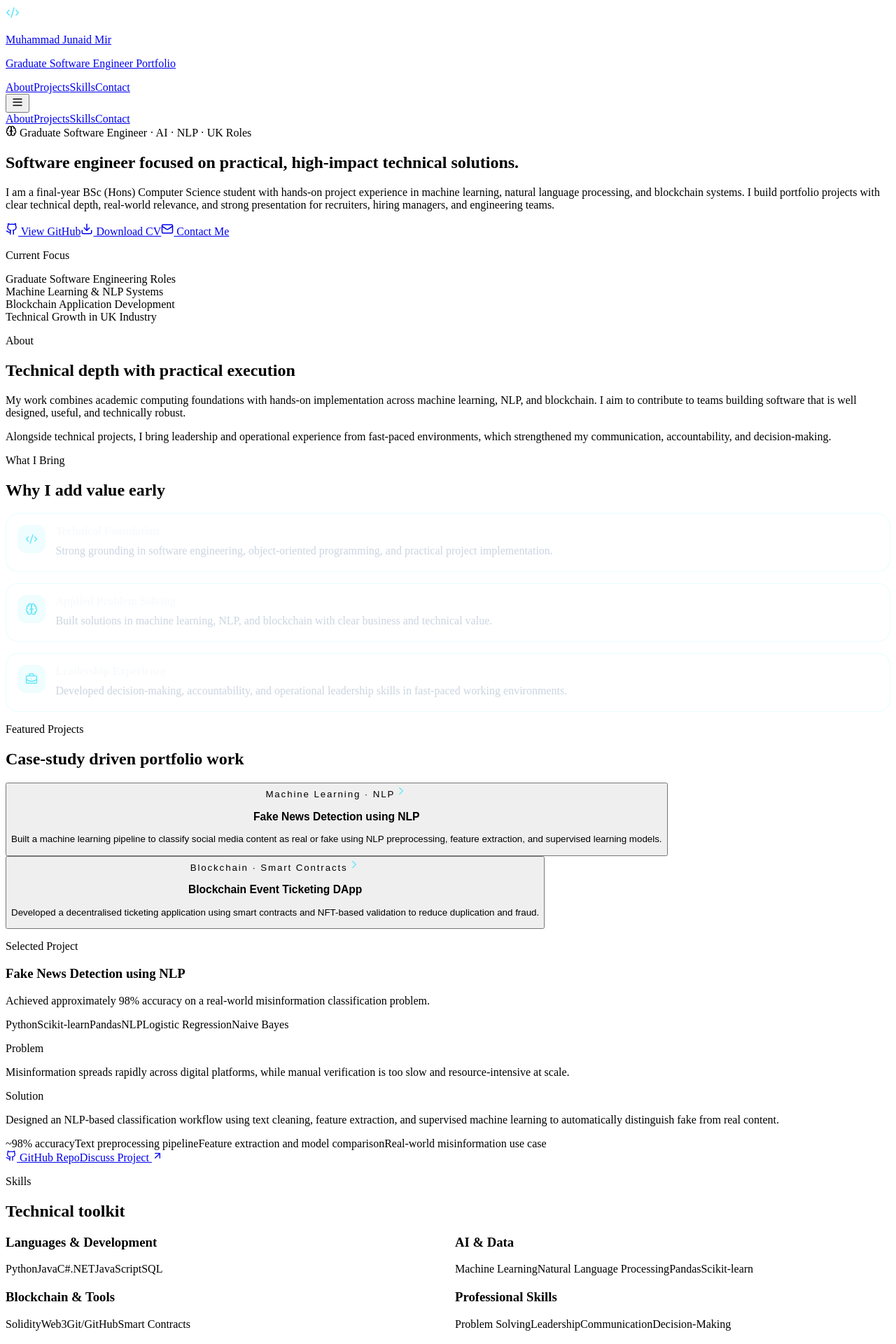
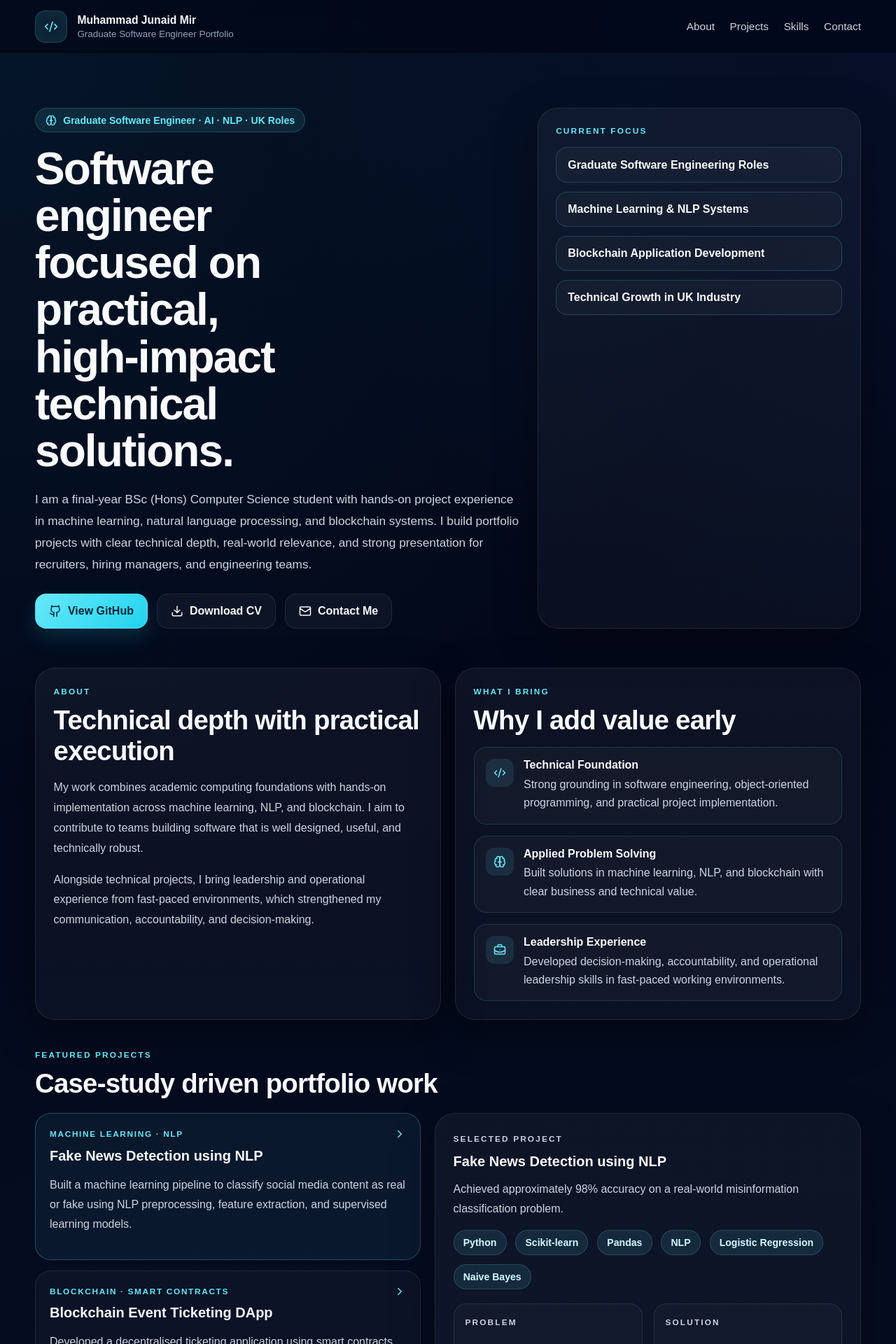
Before and after one commit to junaidmir1212/junaid-portfolio, a Next.js app: page / in a window 1280 px wide. Shown: the top 1920 px of the page at 70% size. Built offline with nearby package versions, Linux system fonts and the light colour scheme.

Commit message:
Upgrade portfolio styling

```diff
--- a/app/globals.css
+++ b/app/globals.css
@@ -1,3 +1,456 @@
+:root {
+  --bg: #020617;
+  --bg-soft: #071127;
+  --panel: rgba(255, 255, 255, 0.04);
+  --panel-strong: rgba(255, 255, 255, 0.06);
+  --border: rgba(255, 255, 255, 0.09);
+  --border-accent: rgba(103, 232, 249, 0.18);
+  --text: #f8fafc;
+  --muted: #cbd5e1;
+  --muted-2: #94a3b8;
+  --accent: #67e8f9;
+  --accent-strong: #22d3ee;
+  --shadow: 0 20px 60px rgba(0, 0, 0, 0.35);
+  --radius-xl: 28px;
+  --radius-lg: 20px;
+  --radius-md: 16px;
+  --radius-sm: 12px;
+  --container: 1180px;
+}
+
+* {
+  box-sizing: border-box;
+}
+
+html {
+  scroll-behavior: smooth;
+}
+
+html,
+body {
+  padding: 0;
+  margin: 0;
+  background:
+    radial-gradient(circle at top left, rgba(34, 211, 238, 0.08), transparent 30%),
+    radial-gradient(circle at top right, rgba(59, 130, 246, 0.08), transparent 24%),
+    linear-gradient(180deg, #020617 0%, #071127 100%);
+  color: var(--text);
+  font-family: Arial, Helvetica, sans-serif;
+}
+
+body {
+  min-height: 100vh;
+}
+
+a {
+  color: inherit;
+  text-decoration: none;
+}
+
+button,
+input,
+textarea {
+  font: inherit;
+}
+
+button {
+  cursor: pointer;
+}
+
+.page-shell {
+  min-height: 100vh;
+}
+
+.container {
+  width: min(var(--container), calc(100% - 2rem));
+  margin: 0 auto;
+}
+
+.topbar {
+  position: sticky;
+  top: 0;
+  z-index: 50;
+  backdrop-filter: blur(14px);
+  background: rgba(2, 6, 23, 0.7);
+  border-bottom: 1px solid rgba(255, 255, 255, 0.05);
+}
+
+.topbar-inner {
+  min-height: 76px;
+  display: flex;
+  align-items: center;
+  justify-content: space-between;
+  gap: 1rem;
+}
+
+.brand {
+  display: flex;
+  align-items: center;
+  gap: 0.9rem;
+  min-width: 0;
+}
+
+.brand-badge {
+  width: 46px;
+  height: 46px;
+  border-radius: 14px;
+  display: grid;
+  place-items: center;
+  background: rgba(103, 232, 249, 0.1);
+  border: 1px solid rgba(103, 232, 249, 0.18);
+  box-shadow: inset 0 0 24px rgba(103, 232, 249, 0.08);
+}
+
+.brand-name {
+  margin: 0;
+  font-size: 0.98rem;
+  font-weight: 700;
+  color: var(--text);
+}
+
+.brand-sub {
+  margin: 0.15rem 0 0;
+  font-size: 0.84rem;
+  color: var(--muted-2);
+}
+
+.nav {
+  display: flex;
+  align-items: center;
+  gap: 1.35rem;
+}
+
+.nav a {
+  color: var(--muted);
+  font-size: 0.96rem;
+  transition: color 0.2s ease;
+}
+
+.nav a:hover {
+  color: var(--accent);
+}
+
+.mobile-toggle {
+  display: none;
+  width: 42px;
+  height: 42px;
+  border: 1px solid var(--border);
+  background: rgba(255, 255, 255, 0.03);
+  color: var(--text);
+  border-radius: 12px;
+  align-items: center;
+  justify-content: center;
+}
+
+.mobile-nav {
+  display: none;
+  padding: 0 0 1rem;
+}
+
+.mobile-nav.open {
+  display: grid;
+  gap: 0.75rem;
+}
+
+.mobile-nav a {
+  padding: 0.85rem 1rem;
+  border-radius: 14px;
+  background: rgba(255, 255, 255, 0.035);
+  border: 1px solid var(--border);
+  color: var(--muted);
+}
+
+.hero {
+  padding: 4.8rem 0 2.4rem;
+}
+
+.hero-grid {
+  display: grid;
+  grid-template-columns: minmax(0, 1.2fr) minmax(280px, 0.8fr);
+  gap: 1.5rem;
+  align-items: stretch;
+}
+
+.kicker {
+  display: inline-flex;
+  align-items: center;
+  gap: 0.55rem;
+  padding: 0.55rem 0.9rem;
+  border-radius: 999px;
+  background: rgba(103, 232, 249, 0.1);
+  border: 1px solid rgba(103, 232, 249, 0.18);
+  color: var(--accent);
+  font-size: 0.88rem;
+  font-weight: 600;
+  margin-bottom: 1.15rem;
+}
+
+.hero h1 {
+  margin: 0;
+  font-size: clamp(2.4rem, 5vw, 4.6rem);
+  line-height: 1.05;
+  letter-spacing: -0.03em;
+  max-width: 11ch;
+}
+
+.lead {
+  margin-top: 1.25rem;
+  max-width: 720px;
+  color: var(--muted);
+  font-size: 1.08rem;
+  line-height: 1.8;
+}
+
+.cta-row,
+.actions-row,
+.social-row,
+.stack-row,
+.highlights-row {
+  display: flex;
+  flex-wrap: wrap;
+  gap: 0.8rem;
+}
+
+.cta-row {
+  margin-top: 1.6rem;
+}
+
+.btn-primary,
+.btn-secondary,
+.btn-small,
+.icon-link {
+  display: inline-flex;
+  align-items: center;
+  gap: 0.55rem;
+  border-radius: 16px;
+  transition:
+    transform 0.18s ease,
+    background 0.18s ease,
+    border-color 0.18s ease,
+    color 0.18s ease;
+}
+
+.btn-primary:hover,
+.btn-secondary:hover,
+.btn-small:hover,
+.icon-link:hover {
+  transform: translateY(-1px);
+}
+
+.btn-primary {
+  background: linear-gradient(135deg, #67e8f9 0%, #22d3ee 100%);
+  color: #05263b;
+  border: 1px solid rgba(255, 255, 255, 0.08);
+  padding: 0.95rem 1.2rem;
+  font-weight: 700;
+  box-shadow: 0 14px 30px rgba(34, 211, 238, 0.15);
+}
+
+.btn-secondary {
+  background: rgba(255, 255, 255, 0.04);
+  color: var(--text);
+  border: 1px solid var(--border);
+  padding: 0.95rem 1.2rem;
+  font-weight: 600;
+}
+
+.btn-small {
+  background: rgba(103, 232, 249, 0.1);
+  color: var(--accent);
+  border: 1px solid rgba(103, 232, 249, 0.18);
+  padding: 0.8rem 1rem;
+  font-weight: 600;
+}
+
+.icon-link {
+  color: var(--muted);
+  padding: 0;
+  border: none;
+}
+
+.icon-link:hover {
+  color: var(--accent);
+}
+
+.info-card,
+.section-card,
+.project-card,
+.contact-card,
+.footer-card {
+  background: linear-gradient(180deg, rgba(255, 255, 255, 0.045), rgba(255, 255, 255, 0.03));
+  border: 1px solid var(--border);
+  border-radius: var(--radius-xl);
+  box-shadow: var(--shadow);
+}
+
+.info-card,
+.section-card,
+.project-card,
+.contact-card {
+  padding: 1.6rem;
+}
+
+.section {
+  padding: 1.1rem 0 1.6rem;
+}
+
+.section-grid,
+.contact-grid {
+  display: grid;
+  grid-template-columns: repeat(2, minmax(0, 1fr));
+  gap: 1.25rem;
+}
+
+.section-label,
+.detail-label {
+  margin: 0;
+  color: var(--accent);
+  text-transform: uppercase;
+  letter-spacing: 0.18em;
+  font-size: 0.74rem;
+  font-weight: 700;
+}
+
+.section-title {
+  margin: 0.75rem 0 0;
+  font-size: clamp(1.65rem, 3vw, 2.45rem);
+  line-height: 1.15;
+  letter-spacing: -0.02em;
+}
+
+.section-copy {
+  margin: 1rem 0 0;
+  color: var(--muted);
+  line-height: 1.8;
+}
+
+.focus-list {
+  display: grid;
+  gap: 0.8rem;
+  margin-top: 1rem;
+}
+
+.focus-item {
+  padding: 0.95rem 1rem;
+  border-radius: 16px;
+  border: 1px solid var(--border-accent);
+  background: rgba(255, 255, 255, 0.03);
+  color: var(--text);
+  font-weight: 600;
+}
+
+.projects-layout {
+  display: grid;
+  grid-template-columns: 0.95fr 1.05fr;
+  gap: 1.25rem;
+  align-items: start;
+}
+
+.project-list {
+  display: grid;
+  gap: 0.95rem;
+}
+
+.project-tab {
+  width: 100%;
+  text-align: left;
+  border: 1px solid var(--border);
+  background: rgba(255, 255, 255, 0.03);
+  border-radius: 22px;
+  padding: 1.25rem;
+  color: var(--text);
+  transition:
+    border-color 0.2s ease,
+    background 0.2s ease,
+    transform 0.2s ease;
+}
+
+.project-tab:hover {
+  border-color: rgba(103, 232, 249, 0.22);
+  transform: translateY(-2px);
+}
+
+.project-tab.active {
+  border-color: rgba(103, 232, 249, 0.28);
+  background: rgba(103, 232, 249, 0.06);
+}
+
+.project-meta {
+  display: flex;
+  align-items: center;
+  justify-content: space-between;
+  gap: 0.75rem;
+}
+
+.project-tab h3,
+.project-card h3 {
+  margin: 0.65rem 0 0;
+  font-size: 1.25rem;
+}
+
+.project-tab p,
+.project-card p,
+.detail-block p {
+  color: var(--muted);
+  line-height: 1.75;
+}
+
+.project-detail-grid {
+  display: grid;
+  grid-template-columns: repeat(2, minmax(0, 1fr));
+  gap: 1rem;
+  margin-top: 1.2rem;
+}
+
+.detail-block {
+  padding: 1rem;
+  border-radius: 18px;
+  border: 1px solid var(--border);
+  background: rgba(255, 255, 255, 0.025);
+}
+
+.stack-pill,
+.highlight-pill,
+.skill-pill {
+  border-radius: 999px;
+  font-size: 0.88rem;
+  font-weight: 600;
+}
+
+.stack-pill {
+  padding: 0.58rem 0.82rem;
+  background: rgba(103, 232, 249, 0.1);
+  border: 1px solid rgba(103, 232, 249, 0.18);
+  color: #cffafe;
+}
+
+.highlight-pill {
+  padding: 0.55rem 0.8rem;
+  background: rgba(255, 255, 255, 0.045);
+  border: 1px solid var(--border);
+  color: var(--muted);
+}
+
+.skill-groups {
+  display: grid;
+  grid-template-columns: repeat(2, minmax(0, 1fr));
+  gap: 1.25rem;
+}
+
+.skill-grid {
+  display: flex;
+  flex-wrap: wrap;
+  gap: 0.7rem;
+  margin-top: 1rem;
+}
+
+.skill-pill {
+  padding: 0.68rem 0.9rem;
+  background: rgba(103, 232, 249, 0.08);
+  border: 1px solid rgba(103, 232, 249, 0.16);
+  color: #d9fbff;
+}
+
 .strength-list {
   display: grid;
   gap: 1rem;
@@ -17,12 +470,12 @@
 .strength-item h3 {
   margin: 0 0 0.35rem;
   font-size: 1rem;
-  color: #f8fafc;
+  color: var(--text);
 }
 
 .strength-item p {
   margin: 0;
-  color: #cbd5e1;
+  color: var(--muted);
   line-height: 1.65;
 }
 
@@ -33,18 +486,148 @@
   display: grid;
   place-items: center;
   background: rgba(103, 232, 249, 0.1);
-  color: #67e8f9;
+  color: var(--accent);
   flex-shrink: 0;
 }
 
-.skill-groups {
+.form-grid {
+  display: grid;
+  gap: 1rem;
+  margin-top: 1rem;
+}
+
+.form-row {
   display: grid;
   grid-template-columns: repeat(2, minmax(0, 1fr));
-  gap: 1.25rem;
+  gap: 1rem;
 }
 
-@media (max-width: 900px) {
+.label {
+  display: grid;
+  gap: 0.45rem;
+  color: var(--muted);
+  font-size: 0.94rem;
+}
+
+.input,
+.textarea {
+  width: 100%;
+  border-radius: 16px;
+  border: 1px solid var(--border);
+  background: rgba(255, 255, 255, 0.035);
+  color: var(--text);
+  padding: 0.92rem 1rem;
+  outline: none;
+  transition:
+    border-color 0.2s ease,
+    background 0.2s ease,
+    box-shadow 0.2s ease;
+}
+
+.input::placeholder,
+.textarea::placeholder {
+  color: var(--muted-2);
+}
+
+.input:focus,
+.textarea:focus {
+  border-color: rgba(103, 232, 249, 0.28);
+  background: rgba(255, 255, 255, 0.05);
+  box-shadow: 0 0 0 4px rgba(103, 232, 249, 0.08);
+}
+
+.textarea {
+  min-height: 150px;
+  resize: vertical;
+}
+
+.form-note {
+  color: var(--muted-2);
+  font-size: 0.92rem;
+  line-height: 1.6;
+}
+
+.footer {
+  padding: 1rem 0 2rem;
+}
+
+.footer-card {
+  padding: 1.2rem 1.4rem;
+  display: flex;
+  align-items: center;
+  justify-content: space-between;
+  gap: 1rem;
+}
+
+@media (max-width: 1080px) {
+  .hero-grid,
+  .projects-layout,
+  .section-grid,
+  .contact-grid,
   .skill-groups {
     grid-template-columns: 1fr;
   }
+
+  .hero h1 {
+    max-width: 14ch;
+  }
 }
+
+@media (max-width: 760px) {
+  .nav {
+    display: none;
+  }
+
+  .mobile-toggle {
+    display: inline-flex;
+  }
+
+  .hero {
+    padding-top: 3.5rem;
+  }
+
+  .container {
+    width: min(var(--container), calc(100% - 1.2rem));
+  }
+
+  .topbar-inner {
+    min-height: 70px;
+  }
+
+  .info-card,
+  .section-card,
+  .project-card,
+  .contact-card,
+  .footer-card,
+  .project-tab {
+    padding: 1.15rem;
+    border-radius: 22px;
+  }
+
+  .form-row,
+  .project-detail-grid {
+    grid-template-columns: 1fr;
+  }
+
+  .cta-row,
+  .actions-row,
+  .social-row {
+    flex-direction: column;
+    align-items: stretch;
+  }
+
+  .btn-primary,
+  .btn-secondary,
+  .btn-small {
+    justify-content: center;
+  }
+
+  .footer-card {
+    flex-direction: column;
+    align-items: flex-start;
+  }
+
+  .brand-sub {
+    font-size: 0.78rem;
+  }
+}
```
